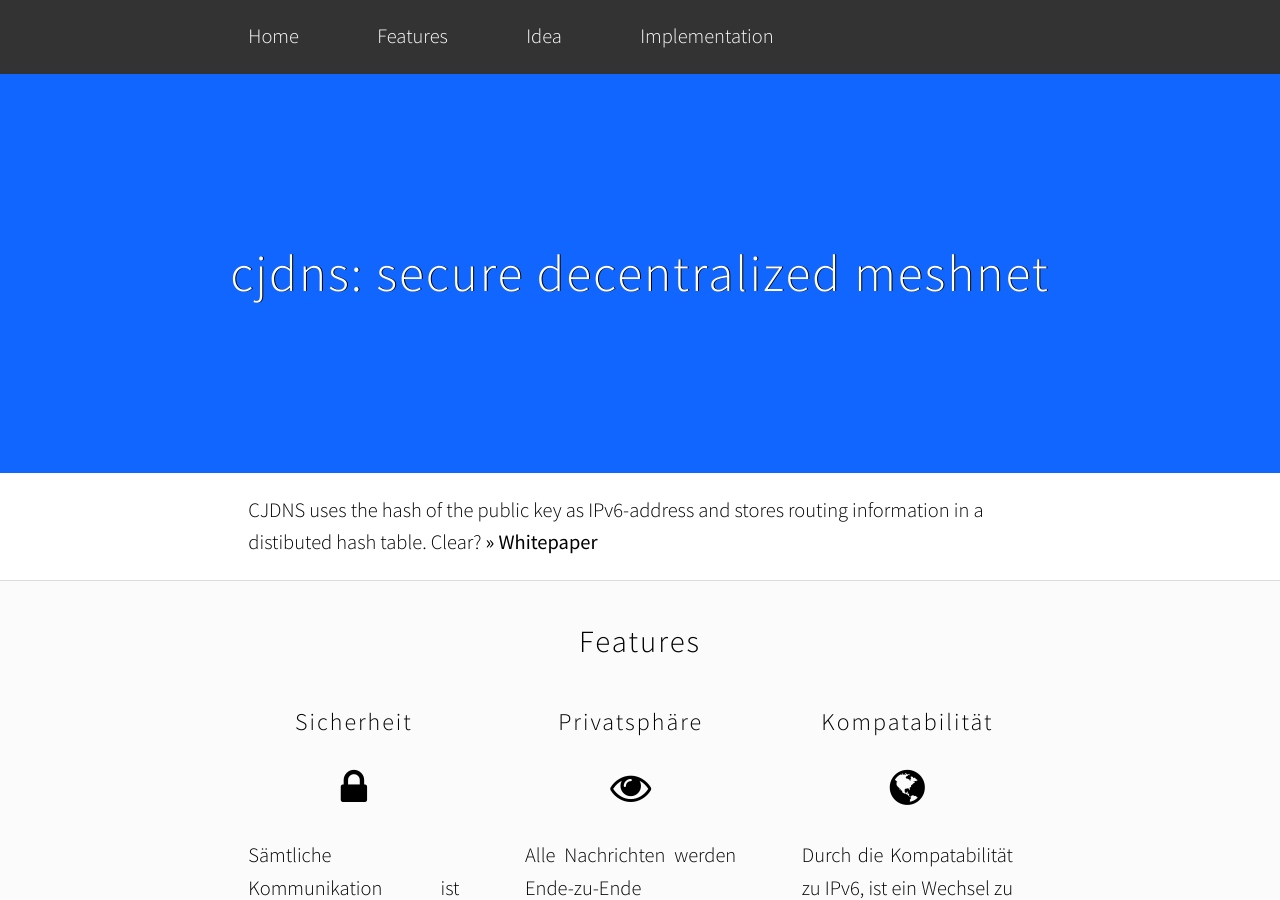
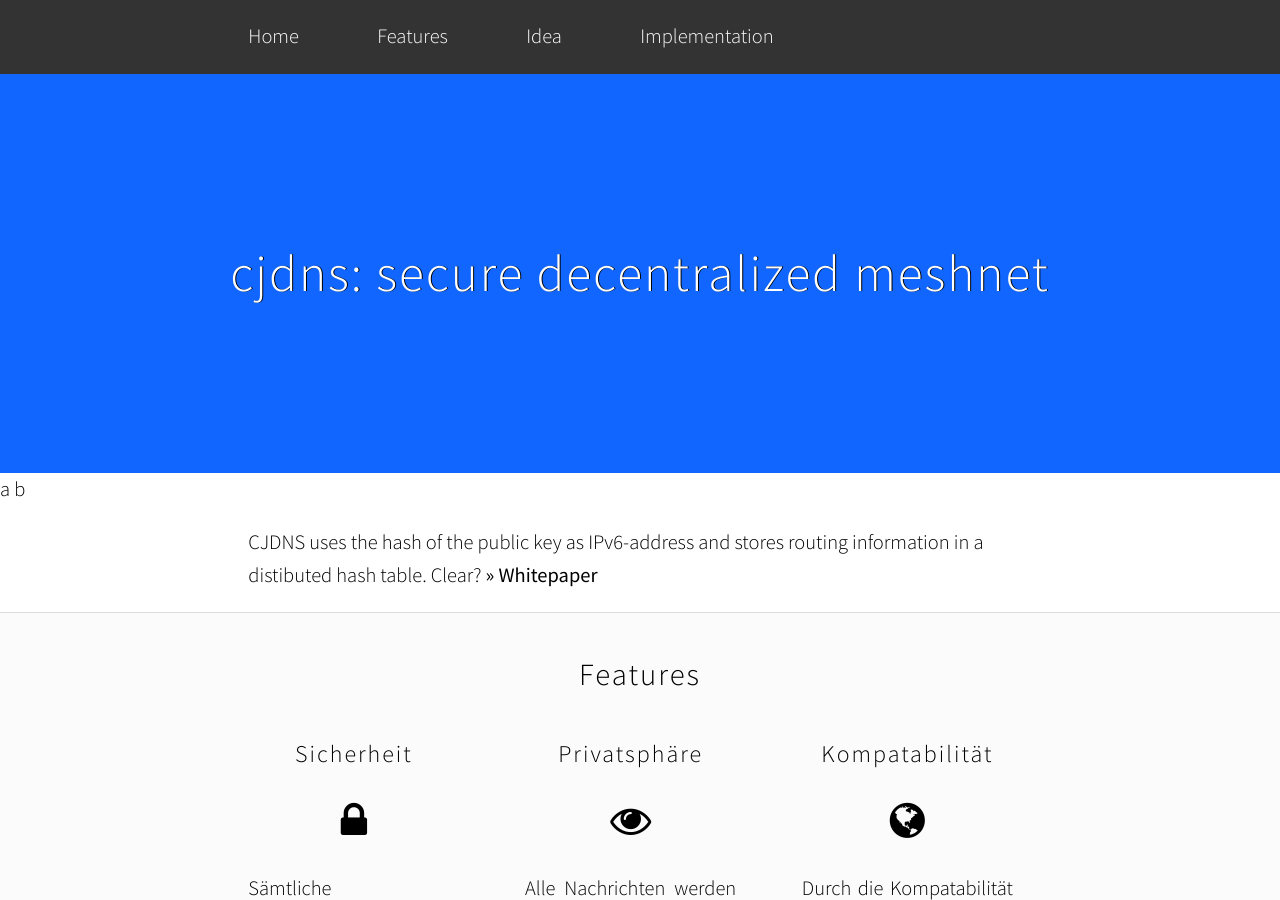
Before and after one commit to mawalu/cjdns-website, a Jekyll site: the page built from index.html, in a window 1280 px wide and 900 px high. Built offline with Jekyll 4.4.1, drawn with Linux system fonts in a browser that asks for light colours; nearby versions of some CDN libraries; some web fonts are replaced.

Commit message:
Update index.html

```diff
--- a/_layouts/index.html
+++ b/_layouts/index.html
@@ -22,7 +22,7 @@
     <div id="top">
       <h1>{{ page.heading }}</h1>
     </div>
-    {% assign my = "|" | split: "|" %}
+    {% assign my = "a|b" | split: "|" %}
     {% assign i=0 %}
     {% for node in site.pages %}
     {% if node.categories contains page.langcode %}
@@ -32,7 +32,7 @@
     {% endfor %}
     <!-- start -->
     {% for node in my %}
-    {{ node.content }}
+    {{ node }}
     {% endfor %}
     <!-- end -->
 
```
